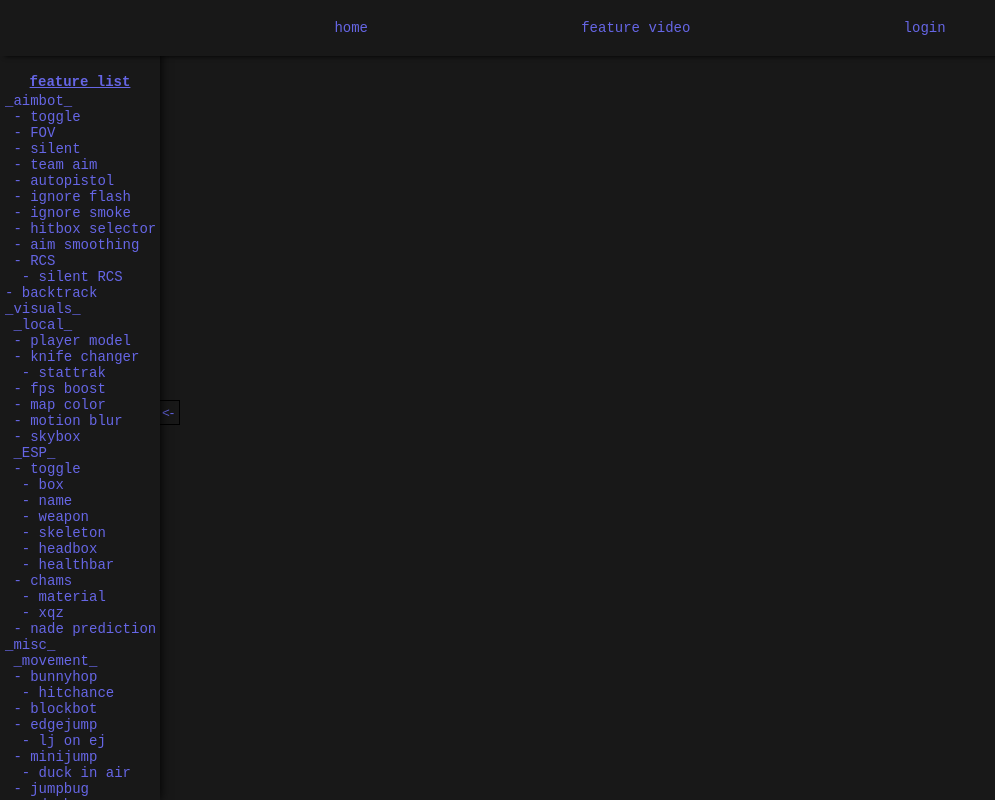
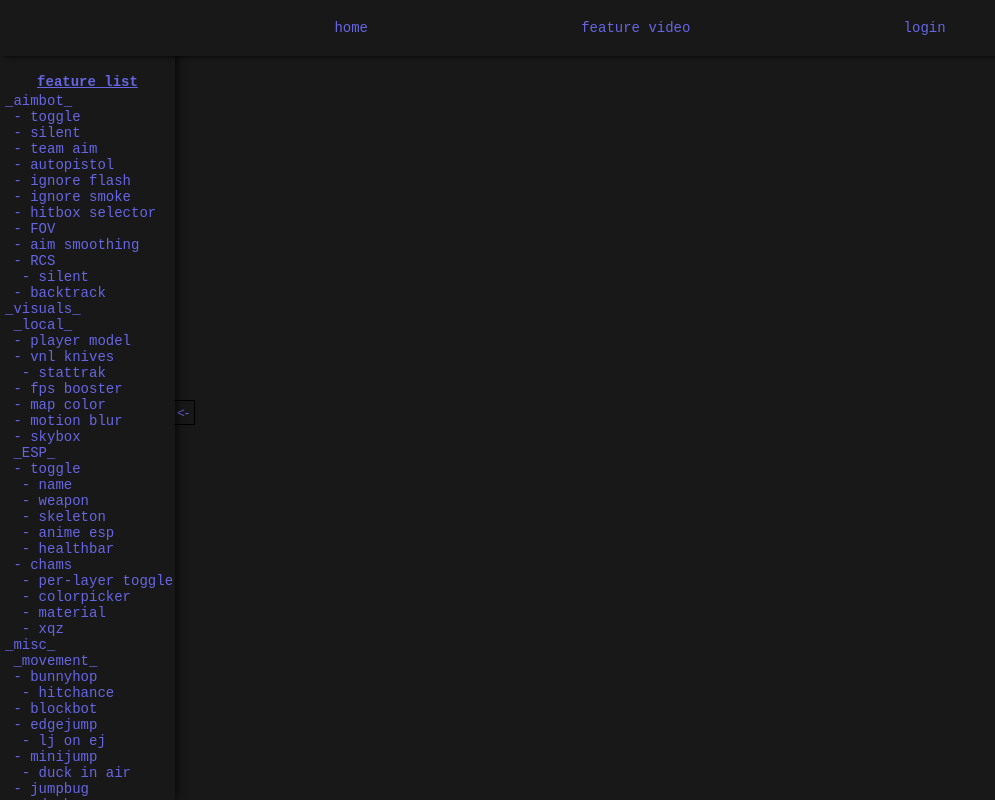
Before and after one commit to psychvip/psychvip.github.io, a plain HTML site: page index.html in a window 1280 px wide. Shown: the whole page, without its empty margins (0-995 px from the left). Drawn offline with Linux system fonts and the light colour scheme.

Commit message:
simple feat list fixings

```diff
--- a/index.html
+++ b/index.html
@@ -17,38 +17,38 @@
             <p>
                 _aimbot_<br>
                 &nbsp;- toggle<br>
- &nbsp;- FOV<br>
                 &nbsp;- silent<br>
                 &nbsp;- team aim<br>
                 &nbsp;- autopistol<br>
                 &nbsp;- ignore flash<br>
                 &nbsp;- ignore smoke<br>
                 &nbsp;- hitbox selector<br>
+                &nbsp;- FOV<br>
                 &nbsp;- aim smoothing<br>
                 &nbsp;- RCS<br>
- &nbsp;&nbsp;- silent RCS<br>
- - backtrack<br>
+                &nbsp;&nbsp;- silent<br>
+                &nbsp;- backtrack<br>
                 _visuals_<br>
                 &nbsp;_local_<br>
                 &nbsp;- player model<br>
- &nbsp;- knife changer<br>
+                &nbsp;- vnl knives<br>
                 &nbsp;&nbsp;- stattrak<br>
- &nbsp;- fps boost<br>
+                &nbsp;- fps booster<br>
                 &nbsp;- map color<br>
                 &nbsp;- motion blur<br>
                 &nbsp;- skybox<br>
                 &nbsp;_ESP_<br>
                 &nbsp;- toggle<br>
- &nbsp;&nbsp;- box<br>
                 &nbsp;&nbsp;- name<br>
                 &nbsp;&nbsp;- weapon<br>
                 &nbsp;&nbsp;- skeleton<br>
- &nbsp;&nbsp;- headbox<br>
+                &nbsp;&nbsp;- anime esp<br>
                 &nbsp;&nbsp;- healthbar<br>
                 &nbsp;- chams<br>
+                &nbsp;&nbsp;- per-layer toggle<br>
+                &nbsp;&nbsp;- colorpicker<br>
                 &nbsp;&nbsp;- material<br>
                 &nbsp;&nbsp;- xqz<br>
- &nbsp;- nade prediction<br>
                 _misc_<br>
                 &nbsp;_movement_<br>
                 &nbsp;- bunnyhop<br>
@@ -67,7 +67,7 @@ _misc_<br>
                 &nbsp;- anti-afk<br>
                 &nbsp;- autoaccept<br>
                 &nbsp;- autobuy<br>
- &nbsp;- custom tag<br>
+                &nbsp;- custom clan<br>
                 &nbsp;- fake ping<br>
                 &nbsp;- region swap<br>
                 &nbsp;- spec list<br><br>
--- a/script.js
+++ b/script.js
@@ -4,14 +4,14 @@ let loginOpen = false, registerOpen = false, forgotOpen = false;
 function openFeats() {
     let feats = document.getElementsByClassName("features")[0];
     let hidebtn = document.getElementsByClassName("hide-btn")[0];
-    if (feats.style.left === "-160px") {
+    if (feats.style.left === "-175px") {
         featsOpen = true;
         feats.style.left = "0px";
-        hidebtn.style.left = "155px";
+        hidebtn.style.left = "170px";
         hidebtn.innerHTML = "&lt;-";
     } else {
         featsOpen = false;
-        feats.style.left = "-160px";
+        feats.style.left = "-175px";
         hidebtn.style.left = "-5px";
         hidebtn.innerHTML = "-&gt;";
     }
@@ -25,7 +25,7 @@ window.addEventListener("resize", function() {
     let hidebtn = document.getElementsByClassName("hide-btn")[0];
     if (featsOpen && window.innerWidth <= 671 && windowOpen) {
         featsOpen = false;
-        feats.style.left = "-160px";
+        feats.style.left = "-175px";
         hidebtn.style.left = "-5px";
         hidebtn.innerHTML = "-&gt;";
     }
--- a/style.css
+++ b/style.css
@@ -121,7 +121,7 @@ h2 { text-decoration: overline underline; }
     background: var(--bg);
     color: var(--text);
     text-align: center;
-    width: 160px;
+    width: 175px;
     height: 100%;
     position: fixed;
     top: 0;
@@ -147,7 +147,7 @@ h4 {
     width: 25px;
     height: 25px;
     top: 50%;
-    left: 155px;
+    left: 170px;
     background-color: var(--bg);
     border: 1.5px solid #000;
     color: var(--fg);
```
Lines whose indentation alone changed are shown as unchanged.
